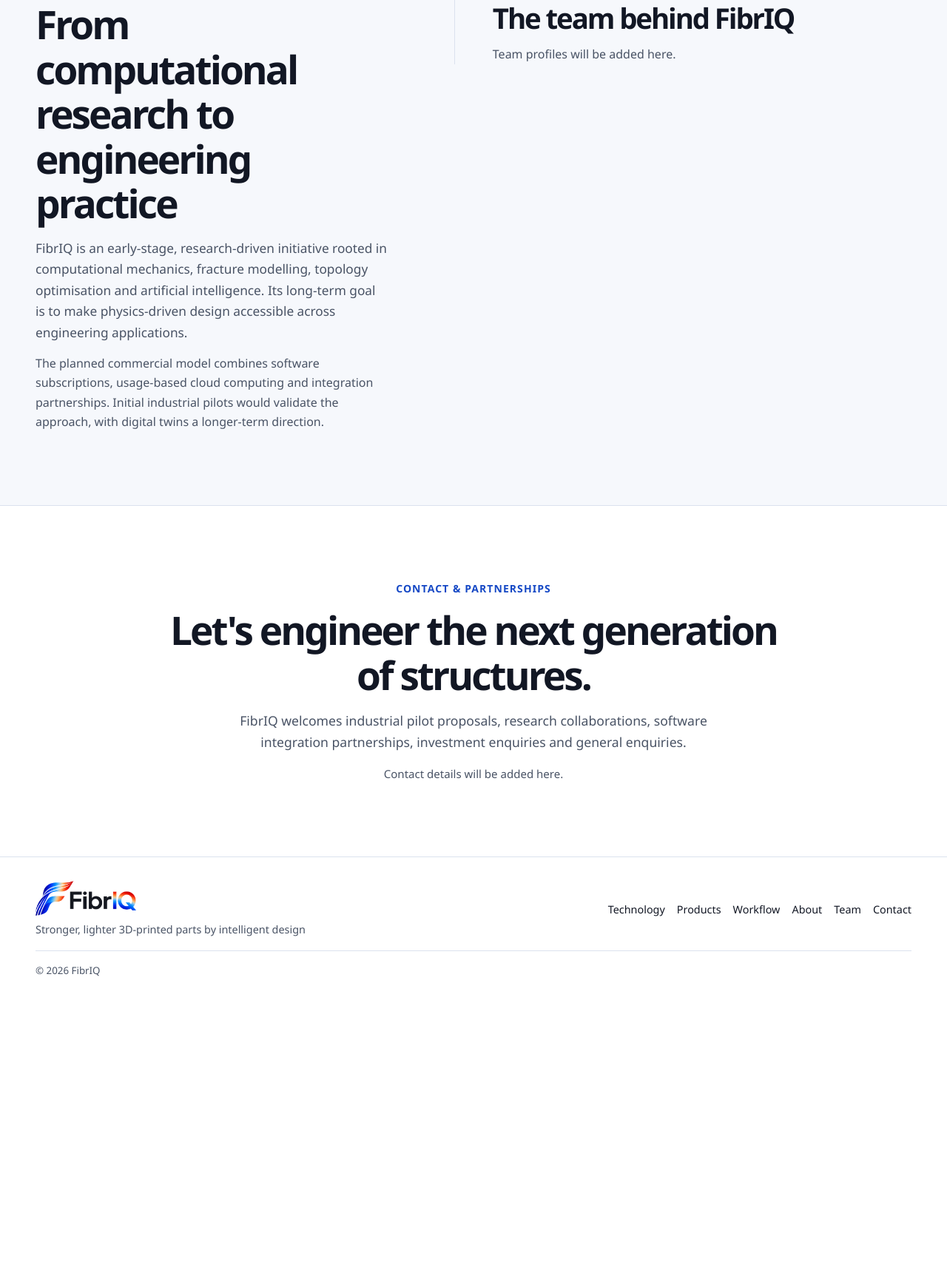
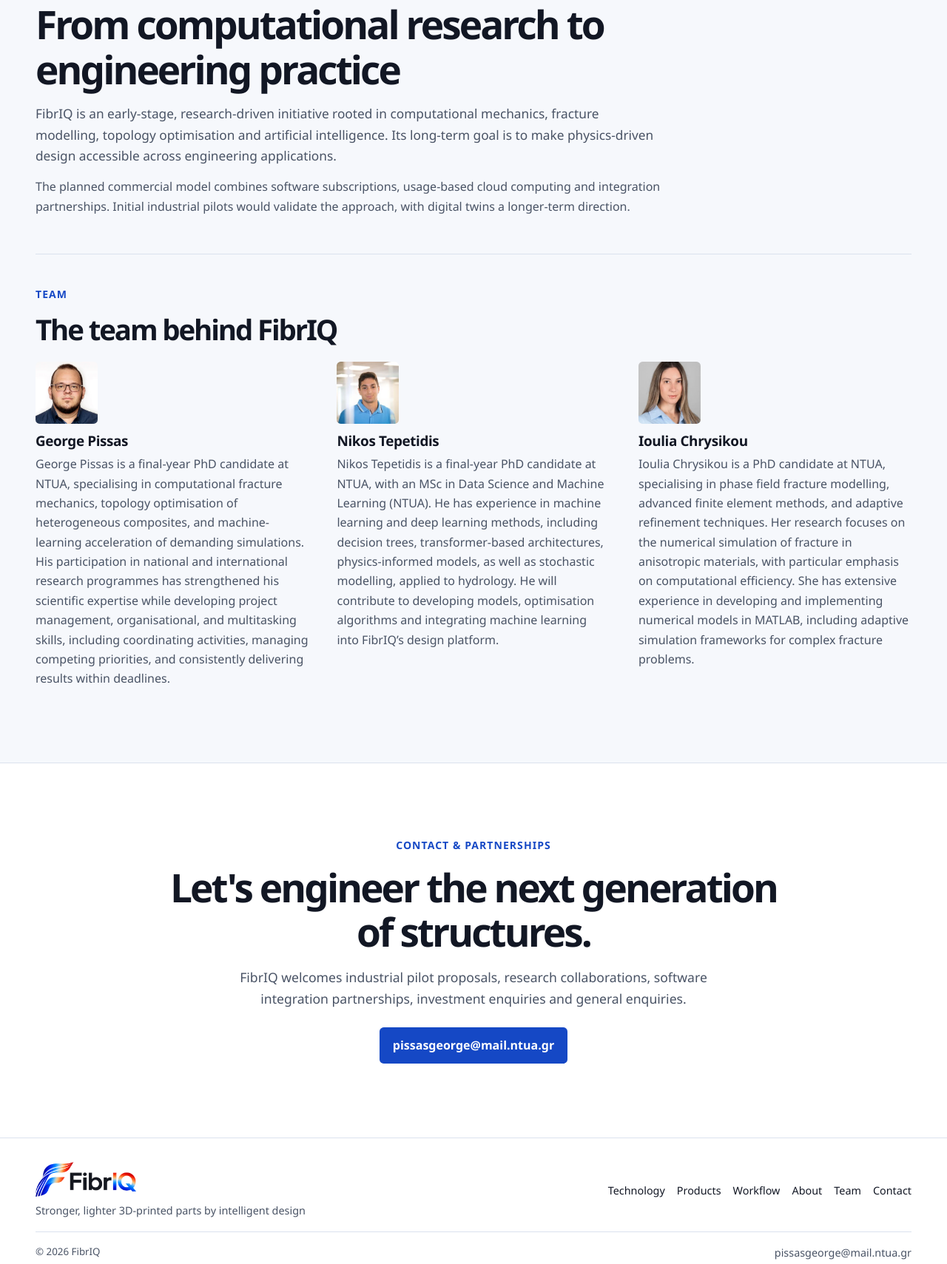
Before and after one commit to GeorgePissas/FibrIQ_Website, a plain HTML site: page index.html in a window 1280 px wide. Shown: the part 5261-6970 px from the top of the page at 74% size. Before the commit the page ends 6617 px from the top, so only its background shows below. Drawn offline with Linux system fonts and the light colour scheme.

Commit message:
updated team section and contact info

```diff
--- a/config.js
+++ b/config.js
@@ -1,10 +1,24 @@
 // Fill in confirmed public details when they are ready to appear on the site.
 window.FIBRIQ_CONFIG = {
-  contactEmail: "",
+  contactEmail: "pissasgeorge@mail.ntua.gr",
   socialLinks: [
     // { label: "LinkedIn", url: "https://www.linkedin.com/company/your-page/" },
   ],
   team: [
-    // { name: "Full name", role: "Role", bio: "One or two sentences.", portrait: "assets/images/full-name.webp" },
+    {
+      name: "George Pissas",
+      portrait: "assets/team/george-pissas.webp",
+      bio: "George Pissas is a final-year PhD candidate at NTUA, specialising in computational fracture mechanics, topology optimisation of heterogeneous composites, and machine-learning acceleration of demanding simulations. His participation in national and international research programmes has strengthened his scientific expertise while developing project management, organisational, and multitasking skills, including coordinating activities, managing competing priorities, and consistently delivering results within deadlines.",
+    },
+    {
+      name: "Nikos Tepetidis",
+      portrait: "assets/team/nikos-tepetidis.webp",
+      bio: "Nikos Tepetidis is a final-year PhD candidate at NTUA, with an MSc in Data Science and Machine Learning (NTUA). He has experience in machine learning and deep learning methods, including decision trees, transformer-based architectures, physics-informed models, as well as stochastic modelling, applied to hydrology. He will contribute to developing models, optimisation algorithms and integrating machine learning into FibrIQ’s design platform.",
+    },
+    {
+      name: "Ioulia Chrysikou",
+      portrait: "assets/team/ioulia-chrysikou.webp",
+      bio: "Ioulia Chrysikou is a PhD candidate at NTUA, specialising in phase field fracture modelling, advanced finite element methods, and adaptive refinement techniques. Her research focuses on the numerical simulation of fracture in anisotropic materials, with particular emphasis on computational efficiency. She has extensive experience in developing and implementing numerical models in MATLAB, including adaptive simulation frameworks for complex fracture problems.",
+    },
   ],
 };
--- a/index.html
+++ b/index.html
@@ -6,11 +6,13 @@
   <title>FibrIQ | Stronger, lighter 3D-printed parts by intelligent design</title>
   <meta name="description" content="FibrIQ is developing engineering software for fracture-aware optimisation of lightweight structures, starting with continuous-fibre composites.">
   <meta name="theme-color" content="#ffffff">
+  <link rel="canonical" href="https://georgepissas.github.io/FibrIQ_Website/">
   <meta property="og:type" content="website">
   <meta property="og:site_name" content="FibrIQ">
+  <meta property="og:url" content="https://georgepissas.github.io/FibrIQ_Website/">
   <meta property="og:title" content="Stronger, lighter 3D-printed parts by intelligent design">
   <meta property="og:description" content="Fracture-aware optimisation, high-fidelity simulation and AI-assisted design exploration in one planned engineering platform.">
-  <meta property="og:image" content="./assets/illustrations/share.jpg">
+  <meta property="og:image" content="https://georgepissas.github.io/FibrIQ_Website/assets/illustrations/share.jpg">
   <meta property="og:image:width" content="1200">
   <meta property="og:image:height" content="630">
   <meta property="og:image:alt" content="The FibrIQ wordmark and a blue structural bracket with continuous fibre paths.">
@@ -218,7 +220,7 @@
     </section>
 
     <section class="section band" id="about" aria-labelledby="about-title">
-      <div class="shell split about-layout">
+      <div class="shell about-layout">
         <div class="section-copy">
           <p class="eyebrow">About FibrIQ</p>
           <h2 id="about-title">From computational research to engineering practice</h2>
--- a/script.js
+++ b/script.js
@@ -195,7 +195,7 @@ function renderContact(email, socialLinks) {
   const address = email.trim();
   const links = socialLinks.filter((link) => link.label?.trim() && /^https:\/\/[^\s/]+/i.test(link.url));
   if (/^[^\s@?,#]+@[^\s@?,#]+\.[^\s@?,#]+$/.test(address)) {
-    links.unshift({ label: "Email FibrIQ", url: `mailto:${encodeURIComponent(address)}` });
+    links.unshift({ label: address, url: `mailto:${encodeURIComponent(address).replace("%40", "@")}` });
   }
   if (!links.length) return;
   for (const container of document.querySelectorAll("[data-contact-links]")) {
--- a/styles.css
+++ b/styles.css
@@ -141,12 +141,12 @@ button { cursor: pointer; }
 .demo p { margin-top: .45rem; }
 .applications { display: grid; grid-template-columns: repeat(2, minmax(0, 1fr)); gap: 1.15rem 2.3rem; }
 .applications > div { border-top: 1px solid var(--line); padding-top: .85rem; }
-.about-layout { align-items: start; }
-.team { border-left: 1px solid var(--line); padding-left: clamp(1.5rem, 4vw, 3.25rem); }
+.about-layout > .section-copy { max-width: 53rem; }
+.team { border-top: 1px solid var(--line); margin-top: clamp(2rem, 4vw, 3.5rem); padding-top: clamp(1.7rem, 3.5vw, 2.6rem); }
 .team h2 { font-size: clamp(1.8rem, 3vw, 2.4rem); margin-bottom: .85rem; }
-.team-list { display: grid; gap: 1.25rem; }
-.team-member { display: flex; gap: 1rem; align-items: start; }
-.team-member img { flex: none; width: clamp(3.5rem, 12vw, 5.25rem); aspect-ratio: 1; object-fit: cover; border-radius: .35rem; }
+.team-list { display: grid; grid-template-columns: repeat(3, minmax(0, 1fr)); gap: clamp(1.5rem, 3vw, 2.75rem); margin-top: 1.3rem; }
+.team-member img { width: 5.25rem; aspect-ratio: 1; object-fit: cover; object-position: center 30%; border-radius: .35rem; margin-bottom: .85rem; }
+.team-member h3 { margin-bottom: .4rem; }
 .team-role { font-weight: 650; margin-block: .2rem; }
 .contact { max-width: 58rem; text-align: center; }
 .contact .eyebrow, .contact .actions { justify-content: center; }
@@ -162,6 +162,7 @@ button { cursor: pointer; }
 @media (max-width: 60rem) {
   .hero { gap: 2rem; }
   .workflow { grid-template-columns: repeat(2, 1fr); }
+  .team-list { grid-template-columns: minmax(0, 1fr); max-width: 43rem; }
 }
 @media (max-width: 48rem) {
   :root { --header-height: 4.1rem; }
@@ -187,7 +188,6 @@ button { cursor: pointer; }
   .orbit-hub img { width: min(90%, 6rem); }
   .module-node img { height: 40px; }
   .demo-grid { grid-template-columns: repeat(2, minmax(0, 1fr)); }
-  .team { border-left: 0; border-top: 1px solid var(--line); padding: 1.7rem 0 0; }
   .footer-layout { grid-template-columns: 1fr; }
   .site-footer nav { justify-content: flex-start; }
 }
```
Also changed, not shown: assets/team/GPissas.jpg (added), assets/team/george-pissas.webp (added), assets/team/ioulia-chrysikou.webp (added), assets/team/nikos-tepetidis.webp (added), assets/team/tepe_img.jpeg (added), 1 other file.
